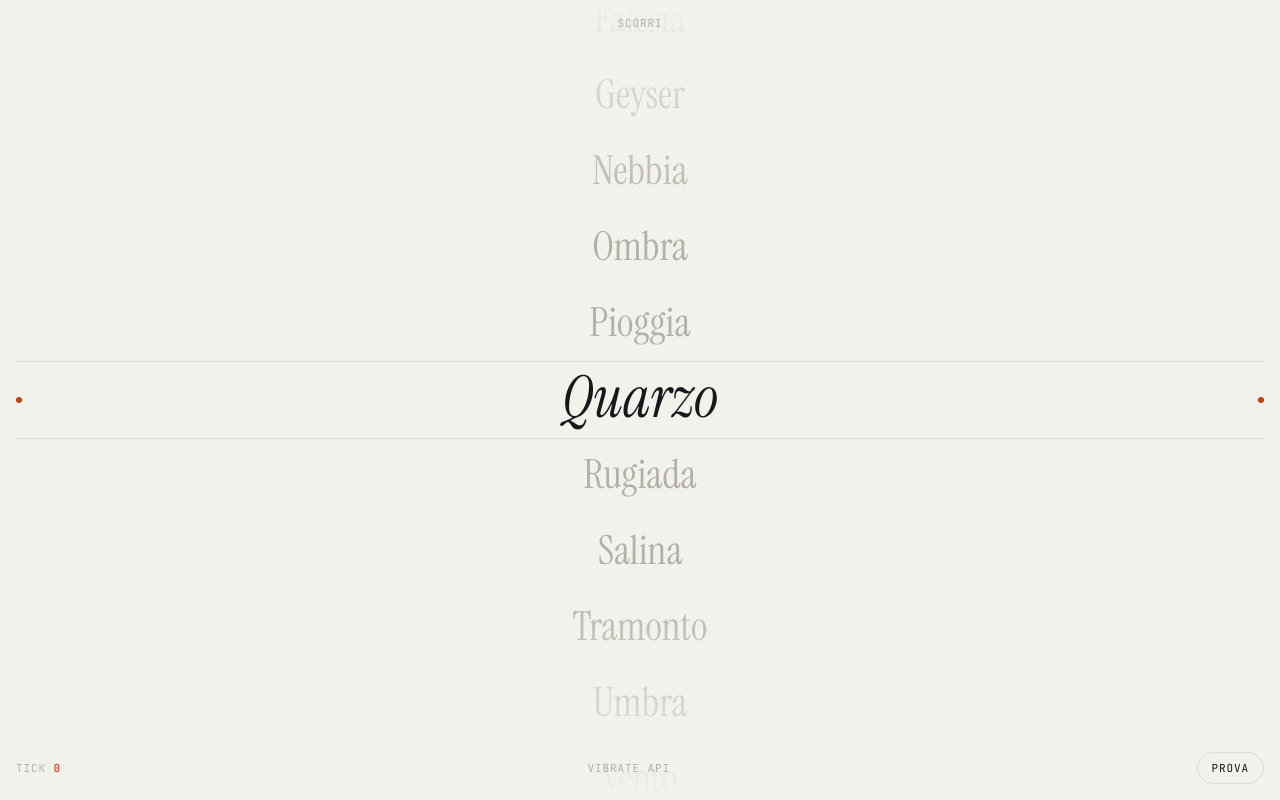
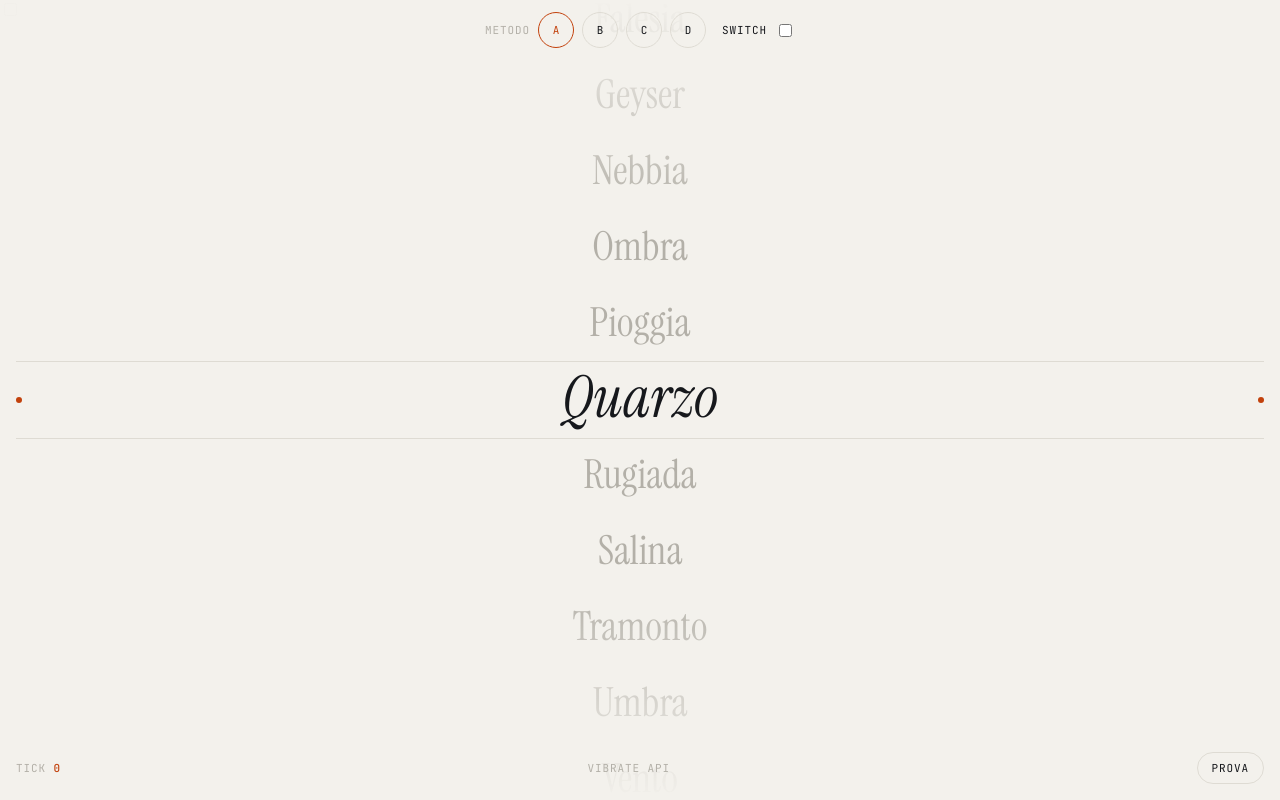
Before and after one commit to oldreap/Haptic-prova, a plain HTML site: page index.html in a window 1280 px wide. Drawn offline with Linux system fonts and the light colour scheme.

Commit message:
Add files via upload

```diff
--- a/index.html
+++ b/index.html
@@ -144,6 +144,32 @@
   .test:active { border-color: var(--accent); color: var(--accent); }
   .test:focus-visible, .word:focus-visible { outline: 2px solid var(--accent); outline-offset: 2px; }
 
+  .methods {
+    position: absolute;
+    left: 0; right: 0;
+    top: 12px;
+    z-index: 2;
+    display: flex;
+    align-items: center;
+    justify-content: center;
+    gap: 8px;
+    font-family: var(--font-mono);
+    font-size: 11px;
+    letter-spacing: .08em;
+    text-transform: uppercase;
+    color: var(--muted);
+  }
+  .m {
+    font: inherit;
+    color: var(--fg);
+    background: transparent;
+    border: 1px solid var(--line);
+    border-radius: 999px;
+    width: 36px; height: 36px;
+    padding: 0;
+  }
+  .m.on { border-color: var(--accent); color: var(--accent); }
+  .vsw { display: flex; align-items: center; gap: 8px; margin-left: 8px; color: var(--fg); }
   @media (prefers-reduced-motion: reduce) {
     .word { transition: none; }
   }
@@ -152,7 +178,14 @@
 </head>
 <body>
 <div class="stage">
-  <div class="head">Scorri</div>
+  <div class="methods">
+    <span class="mlabel">Metodo</span>
+    <button class="m on" type="button" data-m="A">A</button>
+    <button class="m" type="button" data-m="B">B</button>
+    <button class="m" type="button" data-m="C">C</button>
+    <button class="m" type="button" data-m="D">D</button>
+    <label class="vsw" id="vswLabel">Switch <input type="checkbox" switch id="vsw"></label>
+  </div>
   <div class="picker" id="picker" tabindex="0" aria-label="Elenco di parole"></div>
   <div class="band" aria-hidden="true"></div>
   <div class="hud">
@@ -196,31 +229,52 @@
 
   /* ---------- haptic ---------- */
   var canVibrate = typeof navigator.vibrate === "function";
-  var label = document.createElement("label");
-  label.setAttribute("aria-hidden", "true");
-  label.style.cssText = "position:fixed;top:0;left:0;width:1px;height:1px;opacity:0;pointer-events:none;overflow:hidden";
-  var sw = document.createElement("input");
-  sw.type = "checkbox";
-  sw.setAttribute("switch", "");
-  sw.tabIndex = -1;
-  label.appendChild(sw);
-  document.body.appendChild(label);
-
-  var switchOK = false;
-  try { switchOK = CSS.supports("-webkit-appearance", "none") && "switch" in document.createElement("input"); } catch (e) {}
-  // "switch" is a reflected attribute only where supported (Safari 17.4+)
-  if (!switchOK) { try { switchOK = /iP(hone|ad|od)|Macintosh/.test(navigator.userAgent) && "ontouchend" in document; } catch (e) {} }
+  function mk(css) {
+    var l = document.createElement("label");
+    l.setAttribute("aria-hidden", "true");
+    l.style.cssText = css;
+    var i = document.createElement("input");
+    i.type = "checkbox";
+    i.setAttribute("switch", "");
+    i.tabIndex = -1;
+    l.appendChild(i);
+    document.body.appendChild(l);
+    return l;
+  }
+  // A: label nascosta con display:none | B: label invisibile ma nel layout | C: click diretto sull'input di B | D: click programmatico sullo switch visibile
+  var labA = mk("display:none");
+  var labB = mk("position:fixed;top:0;left:0;width:44px;height:28px;opacity:0.01;pointer-events:none");
+  var vsw = document.getElementById("vsw");
+  var vswLabel = document.getElementById("vswLabel");
+  var method = "A";
 
   var ticks = 0;
+  function fire() {
+    try {
+      if (method === "A") labA.click();
+      else if (method === "B") labB.click();
+      else if (method === "C") labB.firstChild.click();
+      else vswLabel.click();
+    } catch (e) {}
+  }
   function haptic() {
     ticks++;
     countEl.textContent = ticks;
     if (canVibrate) {
       try { if (navigator.vibrate(12)) return; } catch (e) {}
     }
-    try { label.click(); } catch (e) {}
+    fire();
   }
-  modeEl.textContent = canVibrate ? "Vibrate API" : (switchOK ? "Switch iOS" : "Nessun haptic");
+  var mBtns = document.querySelectorAll(".m");
+  Array.prototype.forEach.call(mBtns, function (b) {
+    b.addEventListener("click", function () {
+      method = b.getAttribute("data-m");
+      Array.prototype.forEach.call(mBtns, function (x) { x.classList.toggle("on", x === b); });
+      modeEl.textContent = canVibrate ? "Vibrate API" : "Metodo " + method;
+      haptic();
+    });
+  });
+  modeEl.textContent = canVibrate ? "Vibrate API" : "Metodo " + method;
   testBtn.addEventListener("click", haptic);
 
   /* ---------- selection ---------- */
@@ -252,6 +306,11 @@
     });
   }, { passive: true });
 
+  // dentro il gesto touch, dove Safari accetta il feedback
+  picker.addEventListener("touchmove", function () {
+    select(indexFromScroll(), false);
+  }, { passive: true });
+
   window.addEventListener("resize", function () {
     var keep = current < 0 ? 0 : current;
     layout();
```
